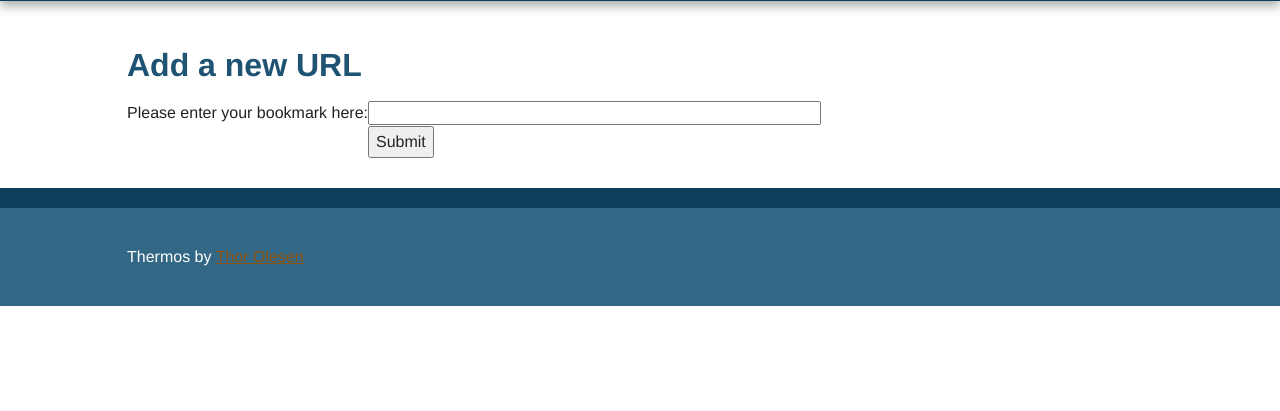
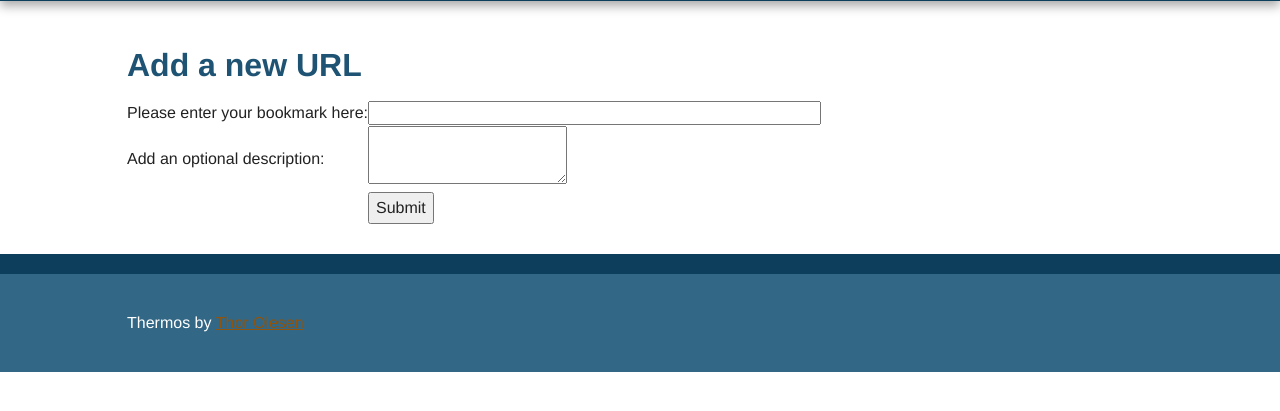
Before and after one commit to TVAO/FlaskSampleProject, a Flask app: template thermos/templates/add.html in a window 1280 px wide. Shown: the part 95-506 px from the top of the page. Run offline with Flask 2, Linux system fonts and the light colour scheme; the template is opened without the code that fills it, so the values that code supplies are empty, except form fields; form fields are guessed from the names that the template uses; parts of the project's set-up code (start-up, migrations or seed data) failed here and were passed over; some libraries are stand-ins or nearby versions.

```diff
--- a/thermos/templates/add.html
+++ b/thermos/templates/add.html
@@ -8,11 +8,15 @@ Thermos -- Add a URL
     <section>
         <h1> Add a new URL </h1>
         <form action="" method="post">
-            {{ form.hidden_tag() }}
+            {{ form.hidden_tag() }} <!-- Hidden token against CSRF -->
             <table>
                 <tr>
                     <td> Please enter your bookmark here: </td>
                     <td> {{ form.url(size = 50) }} </td>
+                </tr>
+                <tr>
+                    <td> Add an optional description: </td>
+                    <td> {{ form.description(size = 50) }}</td>
                 </tr>
                 <tr>
                     <td></td>
--- a/thermos/thermos.py
+++ b/thermos/thermos.py
@@ -41,14 +41,14 @@ def index():
 @app.route('/add', methods=['GET', 'POST'])
 def add():
     form = BookmarkForm()
-    if form.validate_on_submit():
+    if form.validate_on_submit():  # Check request and validate content
         url = form.url.data
         description = form.description.data
         store_bookmark(url, description)
-        flash("Stored bookmark '{}'".format(description))
+        flash("Stored '{}'".format(description))
         app.logger.debug('stored url: ' + url)
         return redirect(url_for('index'))
-    return render_template('add.html', form=form)
+    return render_template('add.html', form=form)  # Get request or error
 
 
 @app.errorhandler(404)
```
